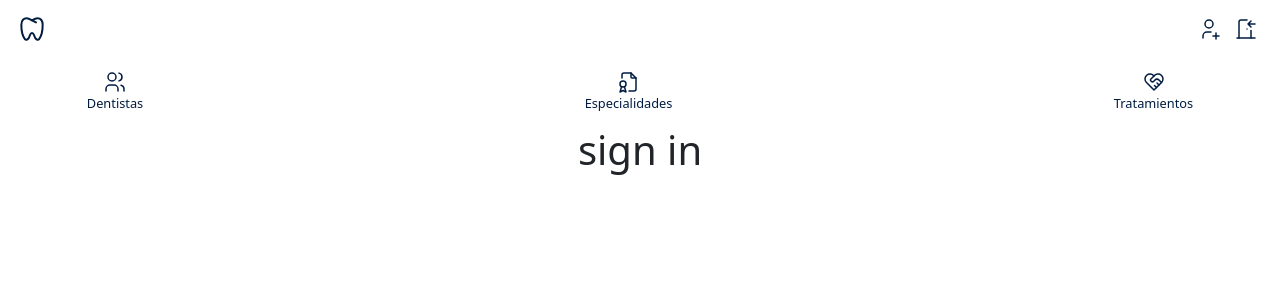
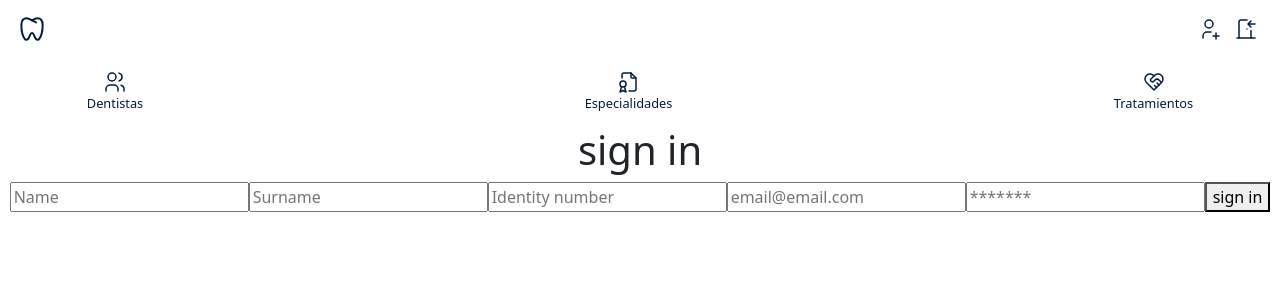
Before and after one commit to ditgrau/jgp-fsd-ClinicaDental-Frontend, a React (Vite) app in the folder clinicaDental/: page /signin in a window 1280 px wide. Shown: the top 300 px of the page. Built offline with nearby package versions, Linux system fonts and the light colour scheme.

Commit message:
feat: renderizado de login y registro, logica por hacer

```diff
--- a/clinicaDental/package.json
+++ b/clinicaDental/package.json
@@ -12,6 +12,7 @@
   "dependencies": {
     "@heroicons/react": "^2.0.18",
     "@tabler/icons": "^2.22.0",
+    "axios": "^1.4.0",
     "bootstrap": "^5.3.0",
     "react": "^18.2.0",
     "react-bootstrap": "^2.7.4",
--- a/clinicaDental/src/pages/Signin/Signin.jsx
+++ b/clinicaDental/src/pages/Signin/Signin.jsx
@@ -1,8 +1,23 @@
 import React from "react";
 
-export function Signin () {
+export function Signin() {
+
+    const handleSubmit = (e) => {
+        e.preventDefault()
+        const fields = Object.fromEntries(new window.FormData(e.target))
+    }
 
     return (
-        <h1>sign in</h1>
+        <>
+            <h1>sign in</h1>
+            <form onSubmit={handleSubmit}>
+                <input name='name' placeholder='Name' type='text' />
+                <input name='surname' placeholder='Surname' type='text' />
+                <input name='dni' placeholder='Identity number' type='text' />
+                <input name='email' placeholder='email@email.com' type='email' />
+                <input name='password' placeholder='*******' type='password' />
+            <button type='submit'>sign in</button>
+            </form>
+        </>
     )
 }
--- /dev/null
+++ b/clinicaDental/src/services/apiCalls.js
@@ -0,0 +1,2 @@
+import axios from 'axios';
+0
```
Also changed, not shown: clinicaDental/src/pages/Login/Login.jsx (+12 -3 lines), 1 other file (tests, documents, lock files or other folders).
